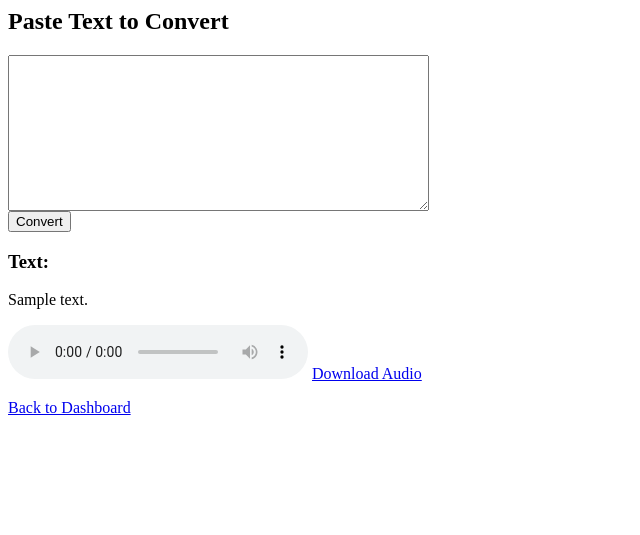
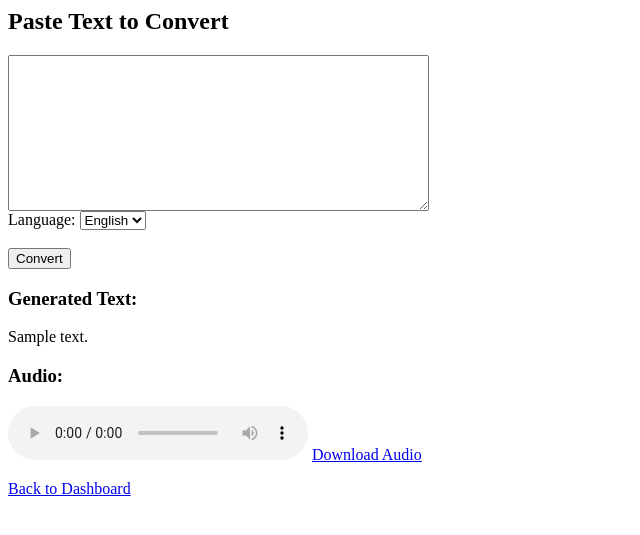
Before and after one commit to stephan280/webForDave, a Django app: template main/templates/main/paste_text.html in a window 1280 px wide. Shown: the top 535 px of the page, without its empty margins (0-640 px from the left). Run offline with Django 5.2, Linux system fonts and the light colour scheme; the template is opened without the code that fills it: most values are stand-ins (such as "Sample title", 1, 10 or a date in 2020).

Commit message:
modified sprint 3

```diff
--- a/main/templates/main/paste_text.html
+++ b/main/templates/main/paste_text.html
@@ -2,14 +2,23 @@
 <form method="post">
   {% csrf_token %}
   <textarea name="pasted_text" rows="10" cols="50"></textarea><br>
+
+  <label>Language:</label>
+  <select name="language">
+    <option value="en" {% if language == "en" %}selected{% endif %}>English</option>
+    <option value="pidgin" {% if language == "pidgin" %}selected{% endif %}>Pidgin</option>
+  </select><br><br>
+
   <button type="submit">Convert</button>
 </form>
 
 {% if text_output %}
-  <h3>Text:</h3>
+  <h3>Generated Text:</h3>
   <p>{{ text_output }}</p>
+
+  <h3>Audio:</h3>
   <audio controls>
-    <source src="{{ audio_file_url }}" type="audio/mp3">
+    <source src="{{ audio_file_url }}" type="audio/wav">
   </audio>
   <a href="{{ audio_file_url }}" download>Download Audio</a>
 {% endif %}
--- a/main/urls.py
+++ b/main/urls.py
@@ -1,13 +1,14 @@
+from django.contrib import admin
 from django.urls import path
-from . import views
-from django.contrib.auth import views as auth_views
+from main import views
+from django.conf import settings
+from django.conf.urls.static import static
 
 urlpatterns = [
+    path('admin/', admin.site.urls),
     path('', views.home, name='home'),
+    path('signup/', views.signup_view, name='signup'),
     path('dashboard/', views.dashboard, name='dashboard'),
     path('paste/', views.paste_text, name='paste_text'),
     path('upload/', views.upload_pdf, name='upload_pdf'),
-    path('signup/', views.signup_view, name='signup'),
-    path('login/', auth_views.LoginView.as_view(template_name='main/login.html'), name='login'),
-    path('logout/', auth_views.LogoutView.as_view(next_page='login'), name='logout'),
-]
+] + static(settings.MEDIA_URL, document_root=settings.MEDIA_ROOT)
```
Also changed, not shown: main/templates/main/upload_pdf.html (+11 -2 lines).
